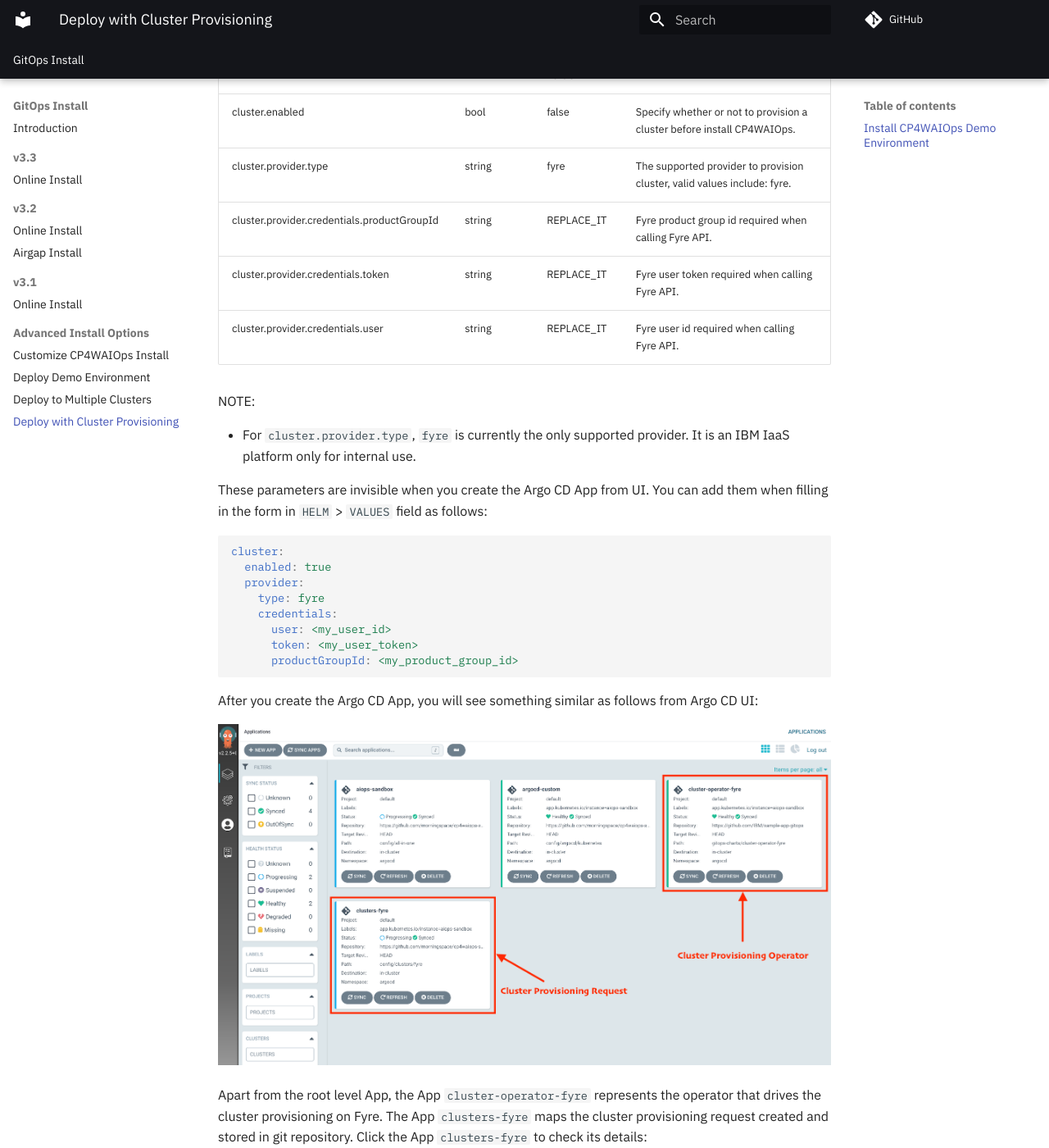
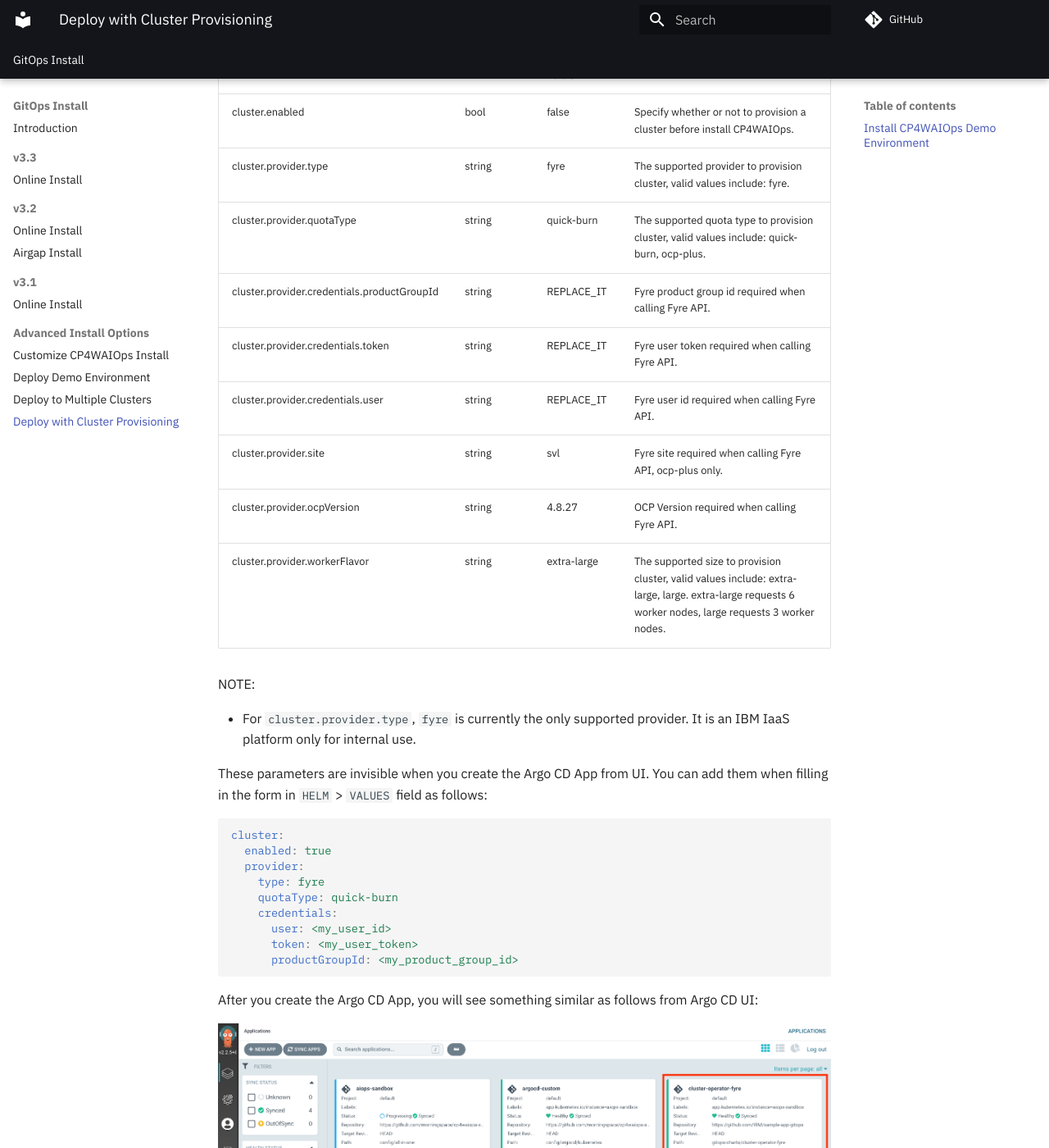
Before and after one commit to IBM/cp4waiops-gitops, an MkDocs documentation site: the page built from docs/deploy-ocp-cloudpak-with-gitops.md, in a window 1280 px wide and 1400 px high, scrolled down 1078 px. Shown: the whole window at 82% size. Built offline with MkDocs 1.6.1 and Material for MkDocs 9.7.7, drawn with Linux system fonts in a browser that asks for light colours; comment, search, counter and statistics services are not loaded.

Commit message:
Merge Release 3.3 to main (#122)
* Refactor 3.2 folder structure

* Update OCP+ support

* Update ocp provision readme

* Update values.yaml

* Updated storage requirement (#121)

* Add OCP+ support in ocp proviosn template (#120)

* update source repo default value

* add param quotaType

* update ocp provision readme

Co-authored-by: lyanwei <lyanwei@cn.ibm.com>

Co-authored-by: Yanwei Li <yanweili1993@gmail.com>
Co-authored-by: lyanwei <lyanwei@cn.ibm.com>

```diff
--- a/docs/deploy-ocp-cloudpak-with-gitops.md
+++ b/docs/deploy-ocp-cloudpak-with-gitops.md
@@ -26,9 +26,13 @@
 | ------------------------------------------- |--------|---------------|-----------------------------------
 | cluster.enabled                             | bool   | false         | Specify whether or not to provision a cluster before install CP4WAIOps.
 | cluster.provider.type                       | string | fyre          | The supported provider to provision cluster, valid values include: fyre.
+| cluster.provider.quotaType                  | string | quick-burn    | The supported quota type to provision cluster, valid values include: quick-burn, ocp-plus.
 | cluster.provider.credentials.productGroupId | string | REPLACE_IT    | Fyre product group id required when calling Fyre API.
 | cluster.provider.credentials.token          | string | REPLACE_IT    | Fyre user token required when calling Fyre API.
 | cluster.provider.credentials.user           | string | REPLACE_IT    | Fyre user id required when calling Fyre API.
+| cluster.provider.site           | string | svl   | Fyre site required when calling Fyre API, ocp-plus only.
+| cluster.provider.ocpVersion           | string | 4.8.27    | OCP Version required when calling Fyre API.
+| cluster.provider.workerFlavor           | string | extra-large    | The supported size to provision cluster, valid values include: extra-large, large. extra-large requests 6 worker nodes, large requests 3 worker nodes.
 
 NOTE:
 
@@ -41,6 +45,7 @@
   enabled: true
   provider:
     type: fyre
+    quotaType: quick-burn
     credentials:
       user: <my_user_id>
       token: <my_user_token>
```
Also changed, not shown: docs/how-to-deploy-cp4waiops-33.md (+11 -5 lines), 6 other files.
